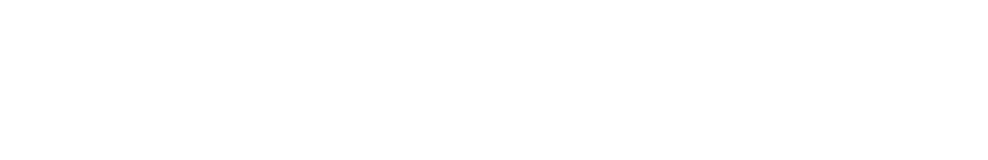
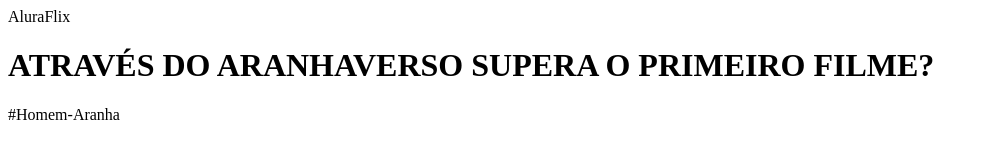
Before and after one commit to JRICK604/ProjetoAluraFlix-1b, a plain HTML site: page index.html in a window 1280 px wide. Shown: the whole page, without its empty margins (0-988 px from the left). Drawn offline with Linux system fonts and the light colour scheme.

Commit message:
Adicionado comandos header, h1 e p

```diff
--- a/index.html
+++ b/index.html
@@ -6,6 +6,9 @@
     <title>AluraFlix</title>
 </head>
 <body>
+    <header> AluraFlix </header>
+    <h1> ATRAVÉS DO ARANHAVERSO SUPERA O PRIMEIRO FILME? </h1>
+    <p> #Homem-Aranha </p>
 
 </body>
 </html>
```
